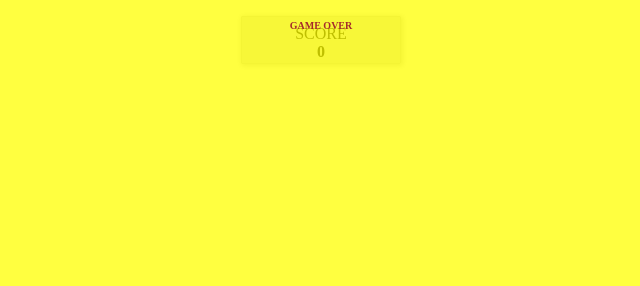
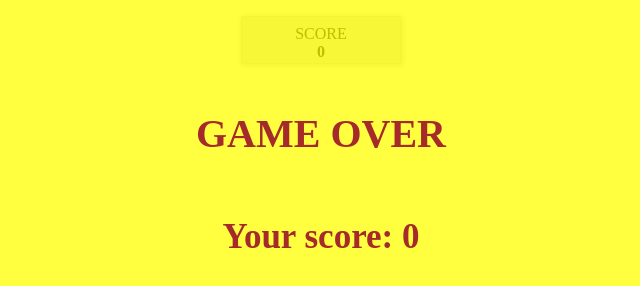
Before and after one commit to woopul/FurryGame2, a website built with webpack: page index.html in a window 1280 px wide. Shown: the whole page, without its empty margins (319-959 px from the left). Built offline with nearby package versions, Linux system fonts and the light colour scheme.

```diff
--- a/css/style.css
+++ b/css/style.css
@@ -46,6 +46,8 @@
      background-image: url('../images/coin.png');
      background-repeat: no-repeat;
      background-size: cover;
+
+     animation: pulse 500ms 0s infinite alternate;
 }
 
 section#over {
@@ -59,13 +61,27 @@
      background-color: rgba(255, 255, 0, 0.75);
 }
 
-section#over p{
+section#over p:not(.points){
      display: inline-block;
      width: 100%;
      text-align: center;
-     font-size: 10px;
+     margin-top: 100px;
+     font-size: 40px;
      font-weight: bolder;
      color: brown;
+}
+
+#over p.points {
+     text-align: center;
+     margin-top: 20px;
+     font-size: 35px;
+     font-weight: bolder;
+     color: brown;
+}
+
+
+@keyframes pulse {
+     from{opacity: 0} to {opacity: 1}
 }
 
 .hide {
--- a/index.html
+++ b/index.html
@@ -124,6 +124,7 @@
 
 <section id='over' class='hide'>
     <p>GAME OVER</p>
+    <p class="points">dasd</p>
 
 </section>
 
--- a/js/app.js
+++ b/js/app.js
@@ -122,6 +122,7 @@
             clearInterval(this.ticker);
             $('#board').addClass('hide');
             $('#over').removeClass('hide');
+            $('.points').text(`Your score: ${this.score}`)
         }
 
         if (this.getFurryIndex() === this.getCoinIndex()) {
```
